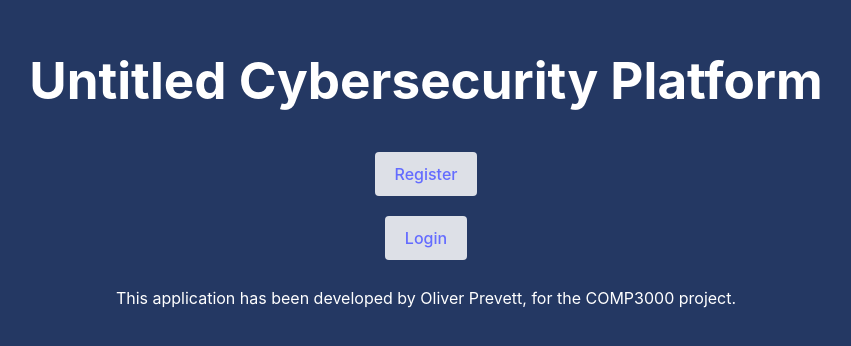
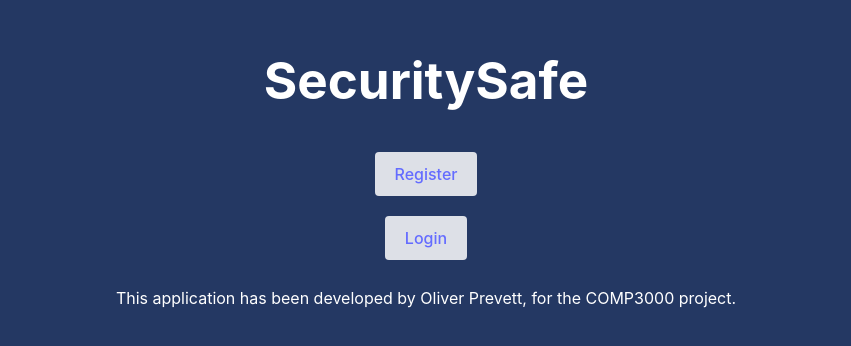
Before and after one commit to oliprev/OP_COMP3000, a React (Vite) app in the folder frontend/: page / in a window 1280 px wide. Shown: the part 228-574 px from the top of the page, without its empty margins (214-1065 px from the left). Built offline with nearby package versions, Linux system fonts and the light colour scheme.

Commit message:
Working name added to landing page

```diff
--- a/frontend/src/pages/LandingPage.jsx
+++ b/frontend/src/pages/LandingPage.jsx
@@ -4,7 +4,7 @@ import { Link } from "react-router-dom";
 function HomePage() {
     return (
         <div>
-            <h1>Untitled Cybersecurity Platform</h1>
+            <h1>SecuritySafe</h1>
             <Link to="/register">Register</Link><br></br>
             <Link to="/login">Login</Link>
             <footer>
```
